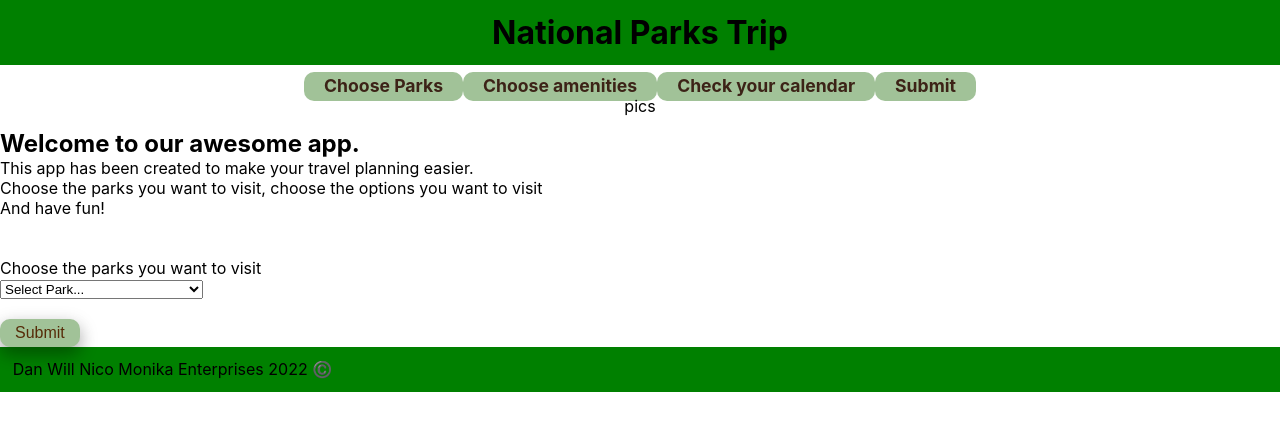
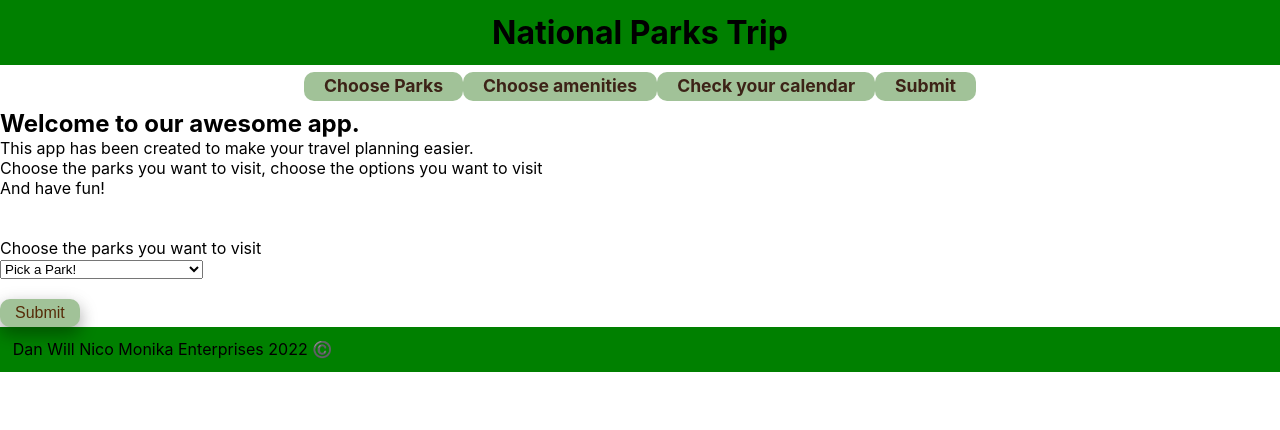
Before and after one commit to wflambeth/nps_trip_planner, a React (Create React App) app in the folder UI/parkplanner/: page / in a window 1280 px wide. Shown: the top 430 px of the page. Built offline with nearby package versions, Linux system fonts and the light colour scheme.

Commit message:
fix commit

```diff
--- a/UI/parkplanner/src/components/Header.js
+++ b/UI/parkplanner/src/components/Header.js
@@ -9,12 +9,11 @@ function Header() {
 
       <nav id="articles">
         <div>
-                <a href="#">Choose Parks</a>
+          <a href="/">Choose Parks</a>
           <a href="#">Choose amenities</a>
           <a href="#">Check your calendar</a>
           <a href="#">Submit</a>
         </div>
-            <div>pics</div>
       </nav>
     </div>
   );
--- a/UI/parkplanner/src/pages/Index.js
+++ b/UI/parkplanner/src/pages/Index.js
@@ -33,7 +33,7 @@ export default function Index() {
             onChange={(e) => setParkCode(e.target.value)}
           >
             <option value="" hidden>
-              Select Park...
+              Pick a Park!
             </option>
             <option value="acad">Acadia</option>
             <option value="npsa">American Samoa</option>
--- a/UI/parkplanner/src/pages/mypark.js
+++ b/UI/parkplanner/src/pages/mypark.js
@@ -15,7 +15,7 @@ export default function Mypark() {
   useEffect(() => {
     const getParkData = async () => {
       const response = await fetch(
-        `https://developer.nps.gov/api/v1/parks?parkCode=${parkCode}&api_key=y02YQZIE073ut1YQNZMW5vYHnHA4oxLRoG99EIV9` // replace with Django API
+        `https://developer.nps.gov/api/v1/parks?parkCode=${parkCode}&api_key=` // replace with Django API
       );
       const data = await response.json();
       setParkData(data.data[0]);
@@ -24,7 +24,6 @@ export default function Mypark() {
   }, [parkCode]);
 
   console.log(parkData);
-
 
   return (
     <div>
```
Lines whose indentation alone changed are shown as unchanged.
